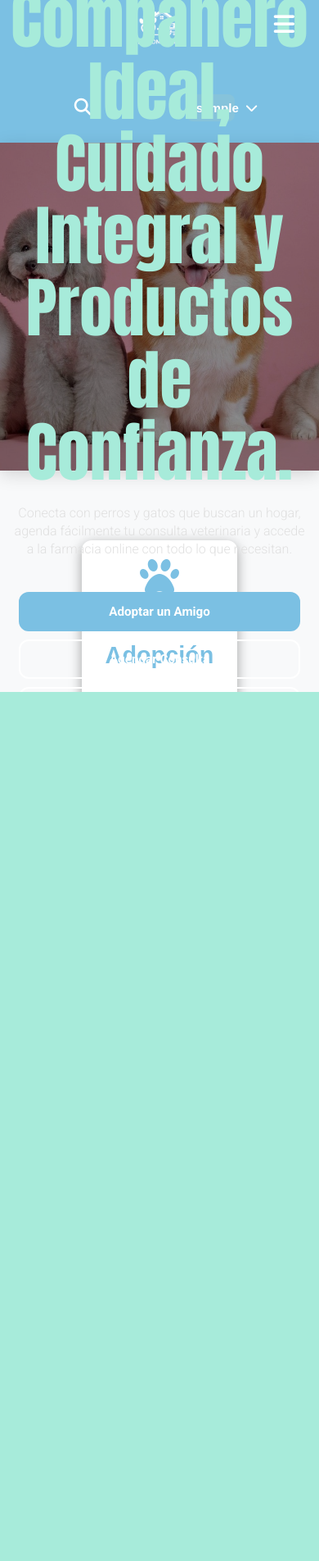
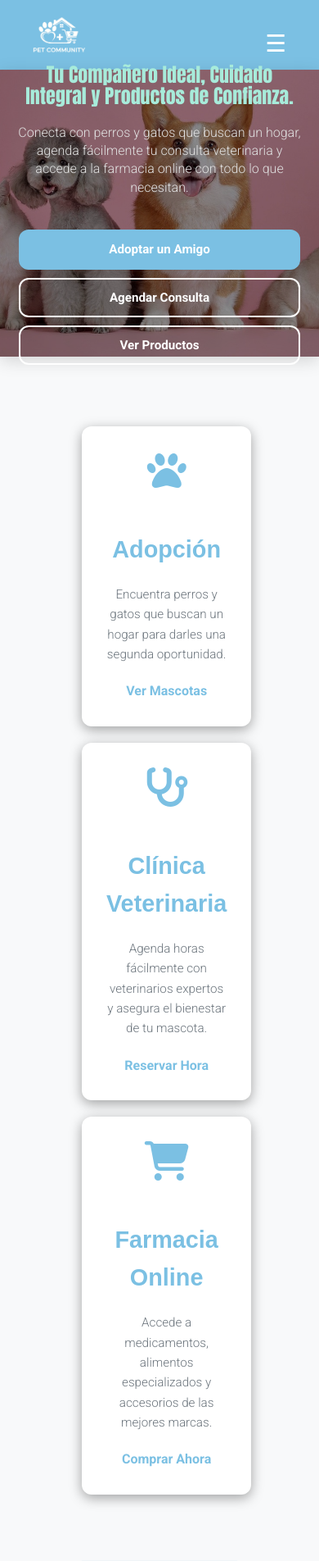
Before and after one commit to Renata20130/petcomunity, a Django app: page / in a window 390 px wide. Shown: the top 1904 px of the page at 82% size. Before the commit the page ends 844 px from the top, so only its background shows below. Run offline with Django 5.2, Linux system fonts and the light colour scheme; the visitor is signed in with stand-in values (Sample User, id 1); data comes from the database, SQL or seed files in the repository; data that the repository does not hold is empty; parts of the project's set-up code (start-up, migrations or seed data) failed here and were passed over.

Commit message:
home y header responsivos

```diff
--- a/adopciones/templates/adopciones/formulario_adopcion.html
+++ b/adopciones/templates/adopciones/formulario_adopcion.html
@@ -12,7 +12,7 @@
         <p>Completa los siguientes datos para comenzar el proceso de adopción. Toda la información será tratada con confidencialidad.</p>
 
 
-    <form action="{% url 'procesar_solicitud' %}" method="POST">
+    <form action="{% url 'adopciones:procesar_solicitud' %}" method="POST">
         {% csrf_token %}
         <input type="hidden" name="mascota_id" value="{{ mascota.id }}">
         {# --- CONTENEDOR PRINCIPAL PARA EL ACORDEÓN --- #}
--- a/core/static/css/home.css
+++ b/core/static/css/home.css
@@ -557,36 +557,28 @@ body {
 }
 
 
-/* --- Media Queries (ajustados para las nuevas dimensiones) --- */
+/* Asegurar viewport en HTML */
+/* <meta name="viewport" content="width=device-width, initial-scale=1.0" /> */
+
+/* --- Responsive --- */
 @media (max-width: 992px) {
     .hero-section {
         height: 500px;
     }
     .hero-content h1 {
-        font-size: 3.5rem;
+        margin-top: 23px;
+        font-size: 2.5rem;
     }
     .hero-subtitle {
         font-size: 1.3rem;
     }
-    .section-title {
-        font-size: 2.2rem;
+    .hero-content h1 .highlight {
+        font-size: 2rem !important;
     }
-    .service-cards-grid, .adoption-cards-grid, .testimonial-grid,
-    .cards-grid-clinicas, .cards-grid-productos {
+    .service-cards-grid,
+    .adoption-cards-grid {
         grid-template-columns: repeat(auto-fit, minmax(280px, 1fr));
-    }
-    .columna-flecha {
-        right: 0;
-        margin-top: 20px;
-    }
-    .contenedor-clinicas, .contenedor-productos {
-        flex-direction: column;
-        align-items: center;
-    }
-    .columna-flecha {
-        width: 100%;
-        height: 70px;
-        border-radius: var(--border-radius-card);
+
     }
 }
 
@@ -595,7 +587,10 @@ body {
         height: 450px;
     }
     .hero-content h1 {
-        font-size: 2.8rem;
+        font-size: 2rem;
+    }
+    .hero-content h1 .highlight {
+        font-size: 1.6rem !important;
     }
     .hero-subtitle {
         font-size: 1.1rem;
@@ -604,29 +599,23 @@ body {
         flex-direction: column;
         align-items: center;
         gap: 15px;
+        margin-bottom: 20px;
     }
     .btn {
         width: 90%;
         max-width: 300px;
     }
-    .section-title {
-        font-size: 2rem;
-        margin-bottom: 30px;
-    }
-    .service-card, .adoption-card, .testimonial-card, .card, .card-producto {
-        padding: 25px;
-    }
-    .testimonial-card::before {
-        font-size: 5rem;
-    }
 }
 
 @media (max-width: 576px) {
     .hero-section {
-        height: 400px;
+        height: 350px;
     }
     .hero-content h1 {
-        font-size: 2.2rem;
+        font-size: 1.2rem;
+    }
+    .hero-content h1 .highlight {
+        font-size: 1.5rem !important;
     }
     .hero-subtitle {
         font-size: 1rem;
@@ -638,15 +627,25 @@ body {
         padding: 10px 20px;
         font-size: 0.95rem;
     }
-    .section-title {
-        font-size: 1.8rem;
-    }
-    .service-cards-grid, .adoption-cards-grid, .testimonial-grid,
-    .cards-grid-clinicas, .cards-grid-productos {
+    .service-cards-grid,
+    .adoption-cards-grid {
         grid-template-columns: 1fr;
         gap: 20px;
     }
-    .service-card, .adoption-card, .testimonial-card, .card, .card-producto {
-        padding: 20px;
+
+}
+.highlight {
+    font-size: 4.5rem; /* tamaño normal */
+}
+
+@media (max-width: 768px) {
+    .highlight {
+        font-size: 3rem; /* más pequeño en tablet y móvil */
     }
 }
+
+@media (max-width: 576px) {
+    .highlight {
+        font-size: 2.2rem; /* aún más pequeño en móvil pequeño */
+    }
+}
--- a/core/static/css/style.css
+++ b/core/static/css/style.css
@@ -6,7 +6,7 @@ html, body {
     margin: 0;
     display: flex;
     flex-direction: column;
-    overflow-x: hidden;
+
 }
 
 body {
@@ -21,6 +21,16 @@ main {
     flex: 1; /* Permite que el contenido principal ocupe el espacio restante */
     width: 100%;
 }
+header {
+      background-color: #3498db;
+      color: white;
+      padding: 1rem 2rem;
+      display: flex;
+      justify-content: space-between;
+      align-items: center;
+      position: relative;
+    }
+
 
 /* --- Header y Navegación Principal --- */
 .site-header {
@@ -30,39 +40,72 @@ main {
     box-shadow: 0 2px 5px rgba(0,0,0,0.1); /* Sombra sutil para profundidad */
 }
 
+
 /* Contenedor principal de la navegación dentro del header */
 header nav {
     display: flex;
     justify-content: space-between; /* Espacio entre el logo/nav-links y los iconos/acciones */
     align-items: center; /* Centra verticalmente los elementos */
     max-width: 1200px; /* Ancho máximo para el contenido del header */
-    margin: 0 auto; /* Centra el contenido del header */
+    margin: 10px 100px; /* Centra el contenido del header */
     flex-wrap: wrap; /* Permite que los elementos se envuelvan en pantallas pequeñas */
 }
+/* Estilos generales del nav */
+nav {
+  display: flex;
+  justify-content: space-between;
+  align-items: center;
+  background-color: #7BC0E3;
+  padding: 10px 20px;
+  position: relative;
+}
+
+.site-header nav {
+    display: flex;
+    align-items: center;
+    justify-content: space-between;
+    flex-wrap: nowrap;
+    padding: 10px 20px;
+    position: relative;
+}
+
+
 
 /* --- Logo --- */
+.logo {
+    flex: 0 0 auto;
+
+}
+
 .logo-img {
-    height: 70px; /* Altura fija para el logo */
+    margin: 0 200px;
+    height: 50px; /* Altura fija para el logo */
     width: auto; /* Ancho automático para mantener la proporción */
     display: block; /* Asegura que no haya espacio extra debajo */
 }
 
+
 /* --- Enlaces de Navegación Principal --- */
 .nav-links {
-    list-style: none; /* Remueve los puntos de la lista */
-    display: flex; /* Utiliza flexbox para los enlaces */
-    gap: 1.8rem; /* Espacio entre los elementos de la lista */
-    align-items: center; /* Alinea verticalmente los ítems */
-    margin: 0;
-    padding: 0;
-    margin-left: 2rem; /* Espacio a la izquierda para separar del logo */
+  display: flex;
+  list-style: none;
+  gap: 20px;
+  margin: 0;
+  padding: 0;
+}
+
+.nav-links li a {
+
+
+  font-weight: bold;
+  padding: 10px;
 }
 
 .nav-links li a {
     text-decoration: none;
     color: white;
-    font-weight: 600;
-    padding: 10px 15px; /* Aumenta el padding para un área de clic más grande */
+    font-weight: bold;
+    padding: 15px; /* Aumenta el padding para un área de clic más grande */
     border-radius: 8px; /* Bordes más redondeados */
     transition: background-color 0.3s ease, color 0.3s ease; /* Transición suave al hover */
     font-size: 1.05em;
@@ -77,9 +120,13 @@ header nav {
 /* --- Contenedor de Íconos y Acciones (Buscador, Carrito, Perfil, CTA) --- */
 .nav-icons-actions {
     display: flex;
-    align-items: center;
-    gap: 1.5rem; /* Espacio entre los íconos y el botón */
-    margin-left: auto; /* Empuja este contenedor a la derecha */
+    justify-content: center;  /* Centra horizontalmente */
+    align-items: center;      /* Centra verticalmente */
+    gap: 15px;                /* Espacio entre íconos */
+    flex-wrap: wrap;          /* Permite que se envuelvan si no caben */
+    width: 100%;              /* Que ocupe todo el ancho disponible */
+    max-width: 300px;         /* Máximo ancho para no estirarse demasiado */
+    margin: 0 auto;           /* Centrar el contenedor en su bloque */
 }
 
 /* --- Buscador --- */
@@ -103,7 +150,7 @@ header nav {
 
 .search-input {
     border: none;
-    padding: 8px 12px;
+    padding: 5px 10px;
     border-radius: 20px; /* Bordes redondeados para un aspecto moderno */
     outline: none;
     width: 0; /* Oculto por defecto */
@@ -273,49 +320,57 @@ header nav {
 
 /* --- Menú Hamburguesa (para móvil) --- */
 .menu-toggle {
-    display: none; /* Oculto por defecto en desktop */
-    font-size: 2em; /* Tamaño grande para fácil interacción */
-    color: white;
+    display: block;
+    position: relative; /* o absolute si quieres que flote */
+    z-index: 1500;
     cursor: pointer;
-    order: 3; /* Asegura que aparezca en el lado derecho en móvil */
+    font-size: 1.6em;
 }
 
 /* --- Media Queries para Responsividad del Header --- */
 
 /* Tabletas y pantallas medianas (992px y abajo) */
-@media (max-width: 992px) {
+@media (max-width: 768px) {
     header nav {
-        flex-direction: column; /* Apila los elementos verticalmente */
-        align-items: center; /* Centra los elementos horizontalmente */
-        gap: 1.5rem; /* Espacio entre bloques principales */
+        flex-direction: row; /* para que los hijos estén en fila */
+        align-items: center; /* para centrar verticalmente logo y botón */
+        justify-content: space-between; /* logo izquierda, menú derecha */
+        width: 100%;
+        margin: 0 10px; /* opcional, para no pegar al borde *//* Alinea horizontalmente todo a la izquierda */
     }
+
 
     .site-header {
         padding: 15px; /* Reduce el padding en pantallas más pequeñas */
     }
 
+    .logo {
+        margin: 0; /* Elimina márgenes laterales */
+        flex: 0 0 auto; /* Que no crezca ni se encoja */
+    }
+
     .logo-img {
-        height: 60px; /* Reduce el tamaño del logo */
-        margin-bottom: 10px; /* Espacio debajo del logo */
+        margin: 0; /* Elimina márgenes que separan logo */
+        height: 60px; /* Ajusta tamaño si quieres */
+        display: block; /* Asegura que no tenga espacio extra */
     }
 
     .nav-links {
-        /* Oculto por defecto, se mostrará con JS al activar el menú hamburguesa */
         display: none;
-        flex-direction: column; /* Los enlaces de navegación se apilan */
-        width: 100%; /* Ocupa todo el ancho disponible */
-        text-align: center;
-        background-color: #6fbbe0; /* Color de fondo para el menú móvil desplegado */
+        flex-direction: column;
         position: absolute;
-        top: 100%; /* Debajo del header */
-        left: 0;
-        z-index: 998;
+        top: 100%;
+        right: 0;
+        background-color: #7bc0e3;
+        width: 200px;
         padding: 1rem 0;
-        box-shadow: 0 4px 8px rgba(0,0,0,0.15);
+        border-top: 1px solid rgba(255,255,255,0.3);
+        border-left: 1px solid #ccc;
     }
-    .nav-links.active { /* Clase para mostrar el menú con JS */
-        display: flex;
+    .nav-links.active {
+    display: flex;
     }
+
     .nav-links li {
         width: 100%; /* Cada ítem de la lista ocupa todo el ancho */
     }
@@ -329,12 +384,11 @@ header nav {
     }
 
     .nav-icons-actions {
-        width: 100%; /* Ocupa todo el ancho */
-        justify-content: center; /* Centra los íconos */
-        gap: 1.5rem;
-        margin-left: 0;
-        margin-top: 10px; /* Espacio superior */
-        position: relative; /* Necesario para posicionar el menú hamburguesa */
+        flex-direction: row;  /* En fila */
+        justify-content: center;
+        gap: 10px;
+        max-width: 100%;      /* Que ocupe todo el ancho */
+        margin-top: 10px;
     }
 
     /* Mueve el botón CTA y los enlaces de autenticación dentro del menú desplegable */
@@ -344,11 +398,30 @@ header nav {
     }
 
     .menu-toggle {
-        display: block; /* Muestra el ícono de hamburguesa */
-        position: absolute;
-        top: 50%;
-        right: 15px; /* Posiciona a la derecha del header */
-        transform: translateY(-50%);
+        display: block;
+        font-size: 1.6em;
+        cursor: pointer;
+        z-index: 1500;
+    }
+
+    .nav-links,
+    .nav-icons-actions {
+        display: none;
+        flex-direction: column;
+        width: 100%;
+        background-color: #7bc0e3;
+        padding: 10px 0;
+    }
+
+    .nav-links.active,
+    .nav-icons-actions.active {
+        display: flex;
+    }
+
+    .nav-links li,
+    .nav-icons-actions a {
+        text-align: center;
+        width: 100%;
     }
 
     /* Estilos para el submenú de perfil en móvil */
@@ -367,11 +440,34 @@ header nav {
         border-radius: 0;
         padding-top: 0;
         margin-top: 5px; /* Espacio debajo del botón de perfil */
-        background-color: #e0f2f7; /* Un color de fondo diferente para el submenú móvil */
+        background-color: #055970; /* Un color de fondo diferente para el submenú móvil */
     }
     .submenu li a {
         padding-left: 30px; /* Indenta los ítems del submenú */
     }
+    .nav-icons-actions {
+    flex-direction: column;
+    width: 100%;
+    margin-top: 10px;
+  }
+
+  .nav-icons-actions > * {
+    margin: 5px 0;
+  }
+
+  .menu-btn {
+    width: 100%;
+  }
+
+  btn-cita {
+    display: block;
+    width: 100%;
+    text-align: center;
+    margin: 10px 0;
+  }
+
+
+
 }
 
 /* Teléfonos móviles (768px y abajo) */
@@ -380,17 +476,27 @@ header nav {
         padding: 10px; /* Reduce aún más el padding */
     }
     .logo-img {
-        height: 55px; /* Logo más pequeño */
+        height: 60px;
+        border-right: 100px;/* Logo más pequeño */
     }
     .search-input.active {
         width: 120px; /* Ancho más pequeño para el input de búsqueda */
     }
     .menu-toggle {
         font-size: 1.6em; /* Hamburguesa más pequeña */
-        right: 10px;
+
     }
 }
 
+@media (max-width: 320px) {
+    .nav-icons-actions {
+        flex-direction: column;  /* Apilar verticalmente */
+        align-items: center;
+        gap: 12px;
+        max-width: 150px;
+        margin: 10px auto 0;
+    }
+}
 /* --- Base.css - Adaptaciones para el Footer (sin cambios mayores) --- */
 
 .site-footer {
@@ -634,7 +740,7 @@ header nav {
 
 .nav-links {
     transition: max-height 0.3s ease;
-    overflow: hidden;
+
     max-height: 0;
 }
 
@@ -719,3 +825,37 @@ header nav {
 .submenu.active {
     display: block;
 }
+
+
+.user-menu-wrapper,
+.auth-links {
+    display: flex;
+    align-items: center;
+    list-style: none;
+    gap: 10px;
+    margin: 0;
+    padding: 0;
+}
+
+.menu-toggle {
+    display: none; /* oculto en desktop */
+}
+
+@media (max-width: 768px) {
+    .site-header nav {
+        flex-direction: column;
+        align-items: flex-start;
+    }
+
+    .nav-links,
+    .nav-icons-actions {
+        flex-direction: column;
+        align-items: flex-start;
+        gap: 10px;
+        width: 100%;
+    }
+
+    .menu-toggle {
+        display: block;
+    }
+}
--- a/core/static/js/base.js
+++ b/core/static/js/base.js
@@ -5,29 +5,23 @@ document.addEventListener('DOMContentLoaded', function () {
 
       if (btn && submenu) {
         btn.addEventListener('click', function (e) {
-            e.stopPropagation(); // Evita que el clic cierre el menú inmediatamente
-            // Alterna visibilidad con display block/none
-            if (submenu.style.display === 'block') {
-                submenu.style.display = 'none';
-            } else {
-                submenu.style.display = 'block';
-            }
+          e.stopPropagation();
+          submenu.style.display = submenu.style.display === 'block' ? 'none' : 'block';
         });
 
-        // Cierra submenu al hacer clic fuera
         document.addEventListener('click', function () {
           submenu.style.display = 'none';
         });
       }
 
-    // Toggle menú hamburguesa
-    const menuToggle = document.querySelector('.menu-toggle');
-    const navLinks = document.querySelector('.nav-links');
+        const menuToggle = document.getElementById('menu-toggle');
+        const navLinks = document.getElementById('nav-links');
+        const navIcons = document.querySelector('.nav-icons-actions');
 
-    if (menuToggle && navLinks) {
-        menuToggle.addEventListener('click', function () {
+        menuToggle.addEventListener('click', () => {
             navLinks.classList.toggle('active');
-            menuToggle.classList.toggle('active');
+            navIcons.classList.toggle('active');
         });
-    }
+
+
 });
--- a/core/templates/base.html
+++ b/core/templates/base.html
@@ -9,6 +9,7 @@
     <link rel="shortcut icon" href="{% static 'favicon.ico' %}" type="image/x-icon" />
     <link href="https://fonts.googleapis.com/css2?family=Anton&family=Roboto:wght@300;700&display=swap" rel="stylesheet">
     <link rel="stylesheet" href="https://cdnjs.cloudflare.com/ajax/libs/font-awesome/6.4.0/css/all.min.css">
+    <meta name="viewport" content="width=device-width, initial-scale=1.0" />
 
 
 </head>
@@ -21,35 +22,26 @@
                 </a>
             </div>
 
-            <ul class="nav-links">
+            <div class="menu-toggle" id="menu-toggle">&#9776;</div>
+
+            <ul class="nav-links" id="nav-links">
                 <li><a href="{% url 'core:home' %}">Inicio</a></li>
                 <li><a href="{% url 'core:adopciones' %}">Adopciones</a></li> {# Mover Adopciones más adelante ya que es un pilar #}
                 <li><a href="{% url 'clinicas:buscar_clinicas' %}">Clínicas</a></li>
                 <li><a href="{% url 'farmacias:buscar_farmacias' %}">Farmacias</a></li>
                 <li><a href="{% url 'core:productos_publicados' %}">Tienda</a></li> {# Cambiar "Productos" por "Tienda" o "Farmacia" #}
-                <li><a href="{% url 'core:contacto' %}">Contacto</a></li>
-            </ul>
 
-            <div class="nav-icons-actions">
+                <li class="menu-btn">
+                    {% if user.is_authenticated %}
+                        {% if user.profile.tipo == 'cliente' %}
+                            <a href="{% url 'reservas:cliente_pedir_hora' %}" class="btn-cita">Pedir Cita</a>
+                        {% endif %}
+                    {% else %}
+                        <a href="{% url 'login' %}?next={% url 'reservas:cliente_pedir_hora' %}" class="btn-cita">Pedir Cita</a>
+                    {% endif %}
+                    </li>
 
-                {% if user.is_authenticated %}
-                    {% if user.profile.tipo == 'cliente' %}
-                        <a href="{% url 'reservas:cliente_pedir_hora' %}" class="btn-primary-header">Pedir Cita</a>
-                    {% endif %}
-                {% else %}
-                    <a href="{% url 'login' %}?next={% url 'reservas:cliente_pedir_hora' %}" class="btn-primary-header">Pedir Cita</a>
-                {% endif %}
-                <div class="search-container">
-                    <i class="fas fa-search search-icon"></i>
-                    <input type="text" placeholder="Buscar..." class="search-input">
-                </div>
-
-                {% if request.user.is_authenticated and request.user.profile.tipo == "cliente" %}
-                    <a href="{% url 'pedidos:ver_carrito' %}" class="cart-icon-link">
-                        <i class="fas fa-shopping-cart"></i>
-                        {# <span class="cart-count">3</span> Opcional: para mostrar número de ítems #}
-                    </a>
-                {% endif %}
+                <div class="nav-icons-actions">
 
                 {% if request.user.is_authenticated %}
                     <ul class="user-menu-wrapper"> {# Nuevo UL para envolver el ítem de perfil #}
@@ -63,6 +55,7 @@
                                     <li><a href="{% url 'panel_cliente' %}">Mi perfil</a></li>
                                     <li><a href="{% url 'reservas:cliente_pedir_hora' %}">Mis citas</a></li>
                                     <li><a href="{% url 'pedidos:mis_pedidos' %}">Mis Pedidos</a></li>
+                                    <li><a href="{% url 'pedidos:ver_carrito' %}">Mi carrito</a></li>
                                     <li><a href="#">Mis Adopciones</a></li>
                                 {% elif request.user.profile.tipo == "farmacia" %}
                                     <li><a href="{% url 'productos:panel_farmacia' %}">Panel Farmacia</a></li>
@@ -79,10 +72,10 @@
                     </ul>
                 {% endif %}
             </div>
-            {# Si usas un menú hamburguesa para móviles, aquí iría el botón para toggle #}
-            <div class="menu-toggle">
-                <i class="fas fa-bars"></i>
-            </div>
+            </ul>
+
+
+
         </nav>
     </header>
 
@@ -120,13 +113,7 @@
         </div>
     </footer>
 
-    {% if messages %}
-        <ul class="messages">
-            {% for message in messages %}
-                <li{% if message.tags %} class="{{ message.tags }}"{% endif %}>{{ message }}</li>
-            {% endfor %}
-        </ul>
-    {% endif %}
+
    <script src="{% static 'js/base.js' %}" defer></script>
 
     {% block extra_js %}
--- a/pedidos/templates/pedidos/pedido_confirmado.html
+++ b/pedidos/templates/pedidos/pedido_confirmado.html
@@ -1,3 +1,3 @@
 <h2>¡Gracias por tu compra!</h2>
 <p>Tu pedido ha sido registrado correctamente. Te contactaremos pronto.</p>
-<a href="{% url 'listado' %}">Seguir comprando</a>
+<a href="{% url 'core:productos_publicados' %}">Seguir comprando</a>
```
Lines whose indentation alone changed are shown as unchanged.
